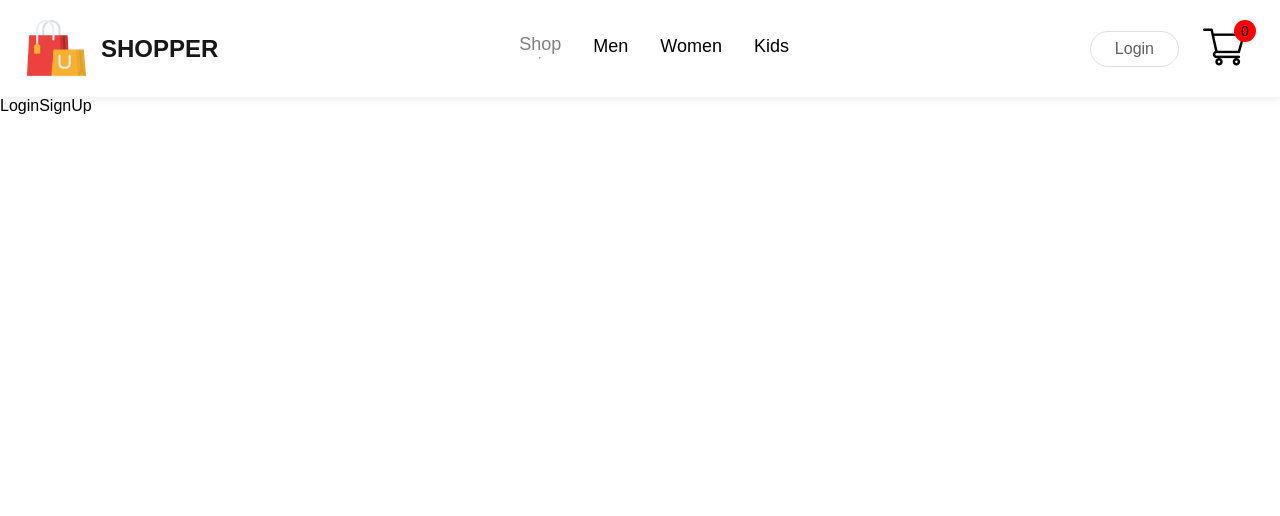
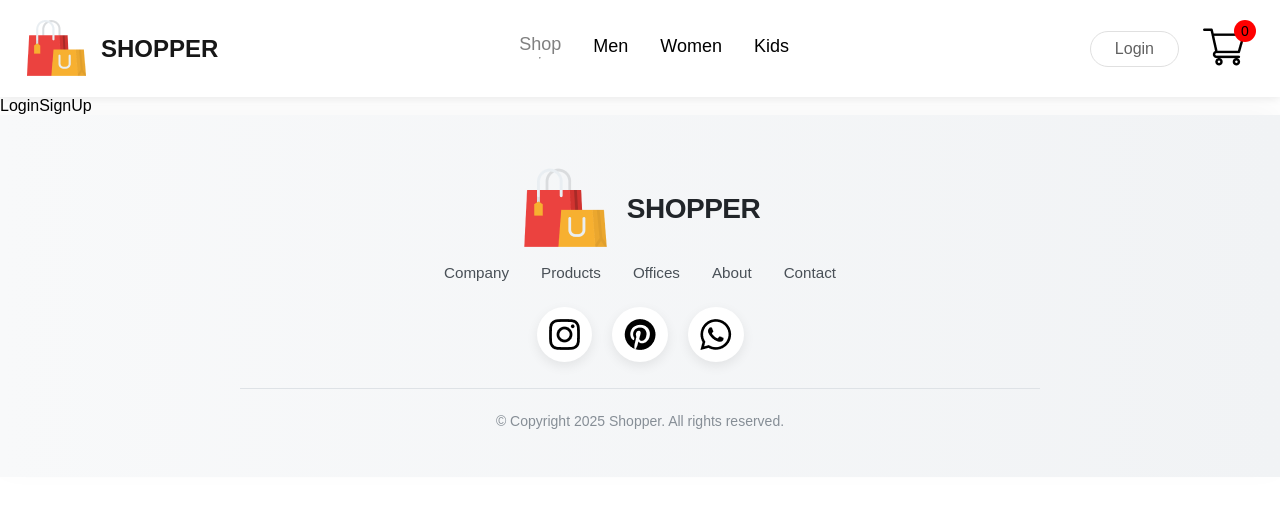
Before and after one commit to yasasdev/Floral-Shop-with-Blockchain, a React (Vite) app in the folder src/final-project-HND-frontend/: page /login in a window 1280 px wide. Shown: the top 516 px of the page. Built offline with nearby package versions, Linux system fonts and the light colour scheme.

Commit message:
Footer file update

```diff
--- a/src/final-project-HND-frontend/src/App.jsx
+++ b/src/final-project-HND-frontend/src/App.jsx
@@ -7,6 +7,7 @@ import Product from './pages/Product';
 import ShopCategory from './pages/ShopCategory';
 import LoginSignUp from './pages/LoginSignUp';
 import Cart from './pages/Cart';
+import Footer from './components/Footer/Footer';
 
 function App() {
 
@@ -26,6 +27,7 @@ function App() {
         <Route path="/cart" element={<Cart/>} />
         <Route path="/login" element={<LoginSignUp/>} />
       </Routes>
+      <Footer />
 
       </BrowserRouter>
     </div>
--- /dev/null
+++ b/src/final-project-HND-frontend/src/components/Footer/Footer.css
@@ -0,0 +1,124 @@
+.footer {
+    display: flex;
+    flex-direction: column;
+    justify-content: center;
+    align-items: center;
+    gap: 10px;
+    padding: 3rem 1.5rem;
+    background: linear-gradient(to right, #f8f9fa, #f1f3f5);
+    box-shadow: 0 -10px 30px rgba(0, 0, 0, 0.03);
+}
+
+.footer-logo {
+    display: flex;
+    align-items: center;
+    gap: 1rem;
+    transition: transform 0.3s ease;
+}
+
+.footer-logo:hover {
+    transform: scale(1.02);
+}
+
+.footer-logo p {
+    color: #212529;
+    font-size: 1.75rem;
+    font-weight: 800;
+    letter-spacing: -0.5px;
+}
+
+.footer-links {
+    display: flex;
+    flex-wrap: wrap;
+    justify-content: center;
+    list-style: none;
+    gap: 2rem;
+    color: #495057;
+    font-size: 0.95rem;
+    font-weight: 500;
+    padding: 0;
+    margin: 0;
+}
+
+.footer-links li {
+    cursor: pointer;
+    position: relative;
+    transition: color 0.2s ease;
+}
+
+.footer-links li:hover {
+    color: #228be6;
+}
+
+.footer-links li::after {
+    content: "";
+    position: absolute;
+    bottom: -4px;
+    left: 0;
+    width: 0;
+    height: 2px;
+    background-color: #228be6;
+    transition: width 0.3s ease;
+}
+
+.footer-links li:hover::after {
+    width: 100%;
+}
+
+.footer-social-icons {
+    display: flex;
+    gap: 1.25rem;
+    margin: 1rem 0;
+}
+
+.footer-icons-container {
+    padding: 0.75rem;
+    border-radius: 50%;
+    background: white;
+    border: none;
+    box-shadow: 0 4px 12px rgba(0, 0, 0, 0.08);
+    transition: all 0.3s ease;
+    display: flex;
+    align-items: center;
+    justify-content: center;
+    cursor: pointer;
+}
+
+.footer-icons-container:hover {
+    transform: translateY(-3px);
+    box-shadow: 0 6px 16px rgba(0, 0, 0, 0.12);
+    background: #f8f9fa;
+}
+
+.footer-copyright {
+    display: flex;
+    flex-direction: column;
+    align-items: center;
+    gap: 1.5rem;
+    width: 100%;
+    color: #868e96;
+    font-size: 0.875rem;
+    text-align: center;
+}
+
+.footer-copyright hr {
+    width: 80%;
+    max-width: 800px;
+    border: none;
+    height: 1px;
+    background: #dee2e6;
+    margin: 0;
+}
+
+@media (max-width: 768px) {
+    .footer {
+        padding: 2rem 1rem;
+        gap: 2rem;
+    }
+
+    .footer-links {
+        gap: 1.25rem;
+        flex-direction: column;
+        align-items: center;
+    }
+}
--- /dev/null
+++ b/src/final-project-HND-frontend/src/components/Footer/Footer.jsx
@@ -0,0 +1,41 @@
+import React from 'react'
+import './Footer.css'
+import footer_logo from '../Assets/logo_big.png'
+import instagram_icon from '../Assets/instagram_icon.png'
+import pintrest_icon from '../Assets/pintester_icon.png'
+import whatsapp_icon from '../Assets/whatsapp_icon.png'
+
+const Footer = () => {
+  return (
+    <div className='footer'>
+        <div className="footer-logo">
+            <img src={footer_logo} alt="" />
+            <p>SHOPPER</p>
+        </div>
+        <ul className="footer-links">
+            <li>Company</li>
+            <li>Products</li>
+            <li>Offices</li>
+            <li>About</li>
+            <li>Contact</li>
+        </ul>
+        <div className="footer-social-icons">
+            <div className="footer-icons-container">
+                <img src={instagram_icon} alt="" />
+            </div>
+            <div className="footer-icons-container">
+                <img src={pintrest_icon} alt="" />
+            </div>
+            <div className="footer-icons-container">
+                <img src={whatsapp_icon} alt="" />
+            </div>
+        </div>
+        <div className="footer-copyright">
+            <hr />
+            <p>© Copyright {new Date().getFullYear()} Shopper. All rights reserved.</p>
+        </div>
+    </div>
+  )
+}
+
+export default Footer
```
